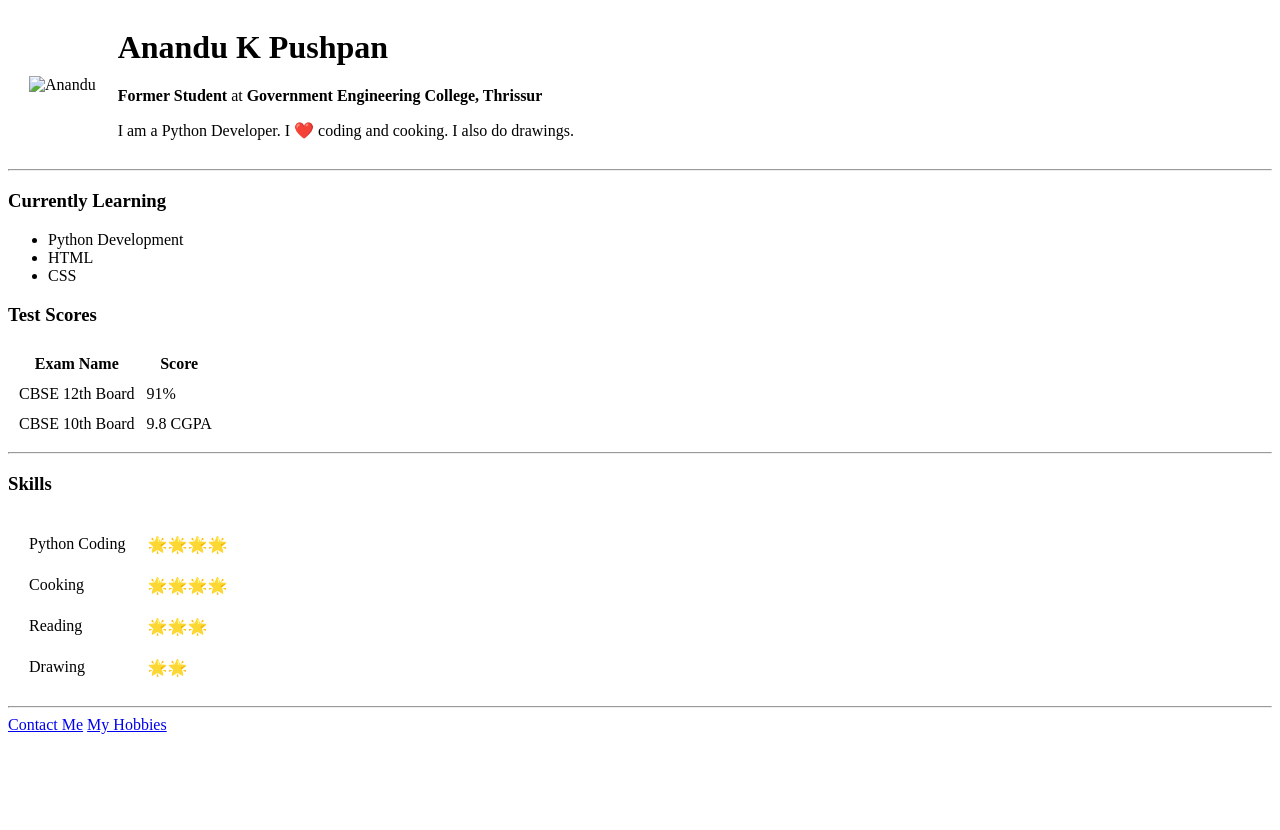
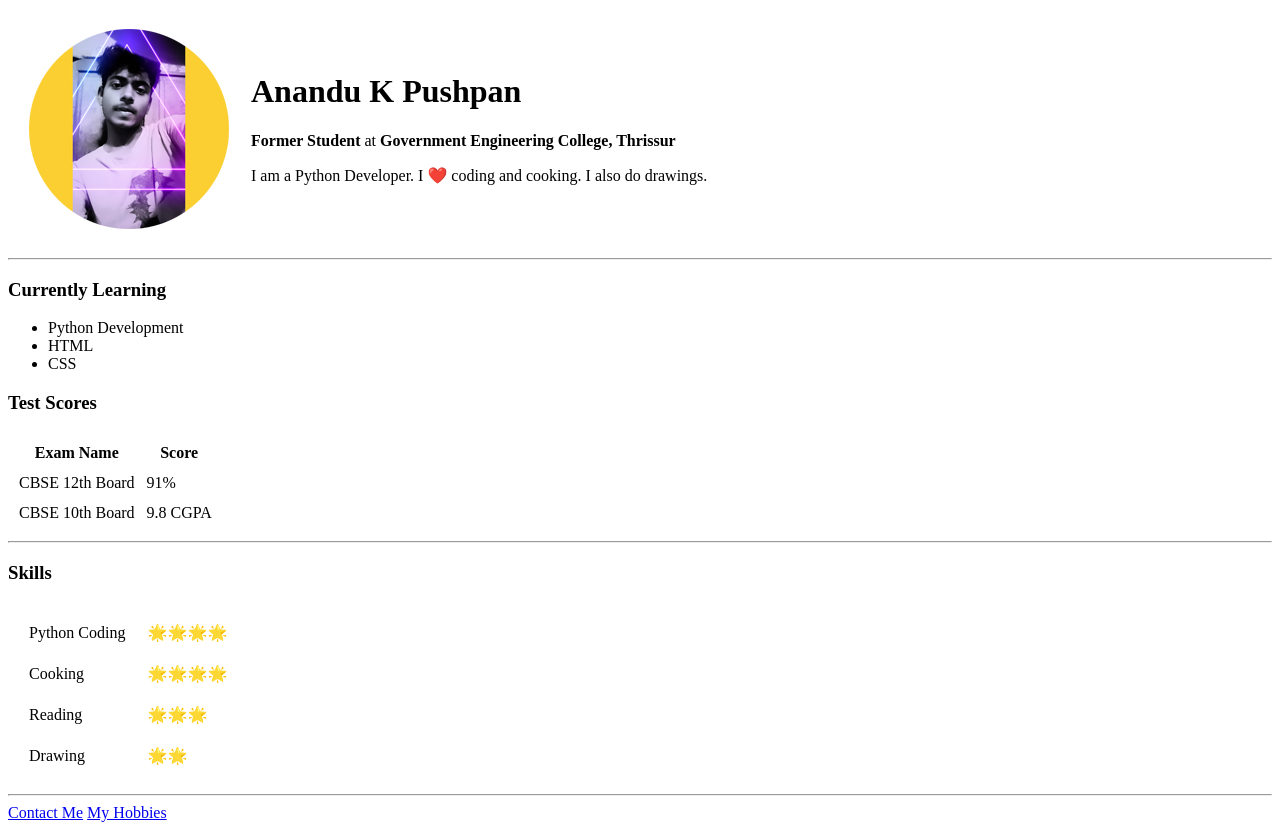
Before and after one commit to iam-anandu/cv, a plain HTML site: page index.html in a window 1280 px wide. Before the commit the page ends 800 px from the top, so only its background shows below. Drawn offline with Linux system fonts and the light colour scheme.

Commit message:
Photo added

```diff
--- a/index.html
+++ b/index.html
@@ -7,7 +7,7 @@
     <table cellspacing="20">
       <tr>
         <td>
-          <img src="images\Me.png" alt="Anandu">
+          <img src="Me.png" alt="Anandu">
         </td>
         <td>
           <h1>Anandu K Pushpan</h1>
```
